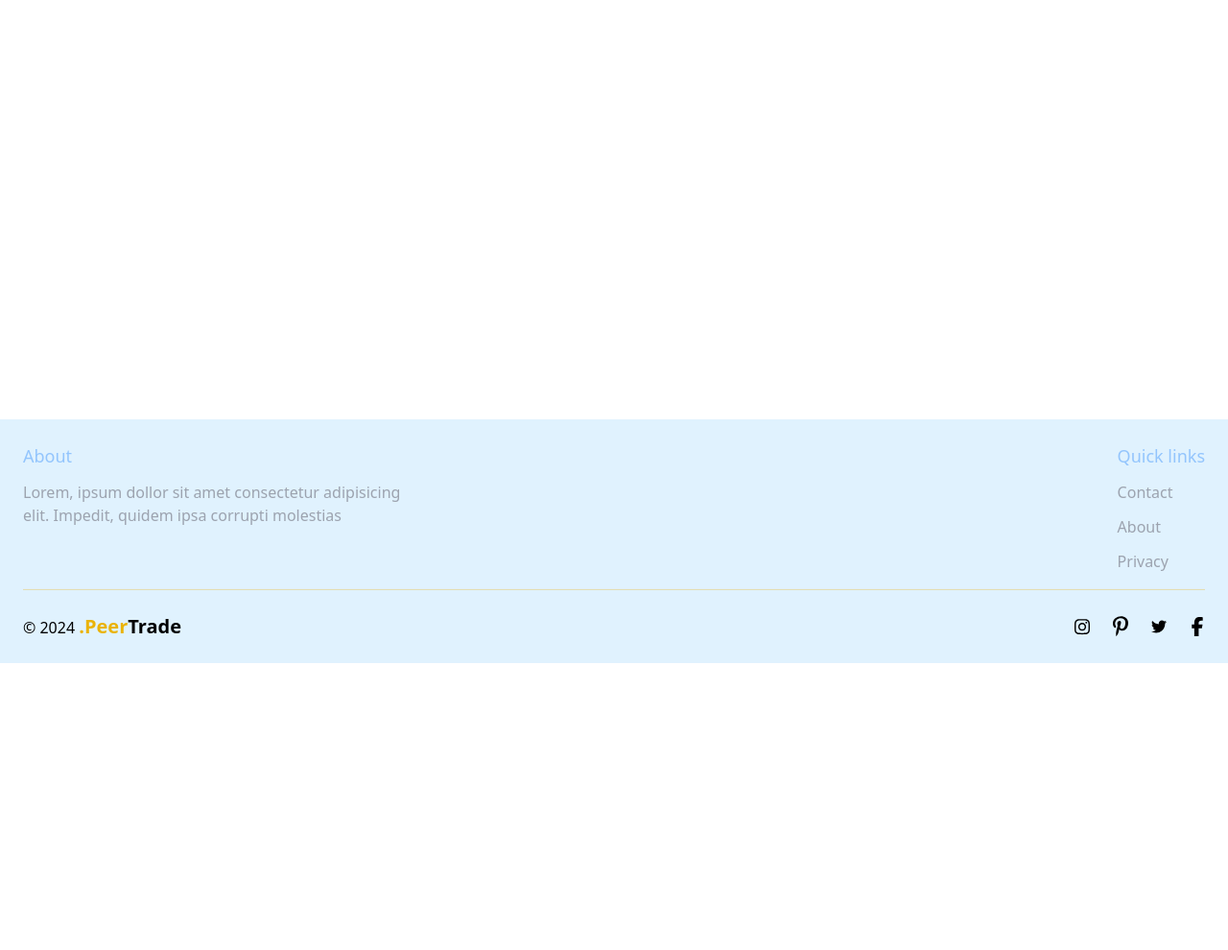
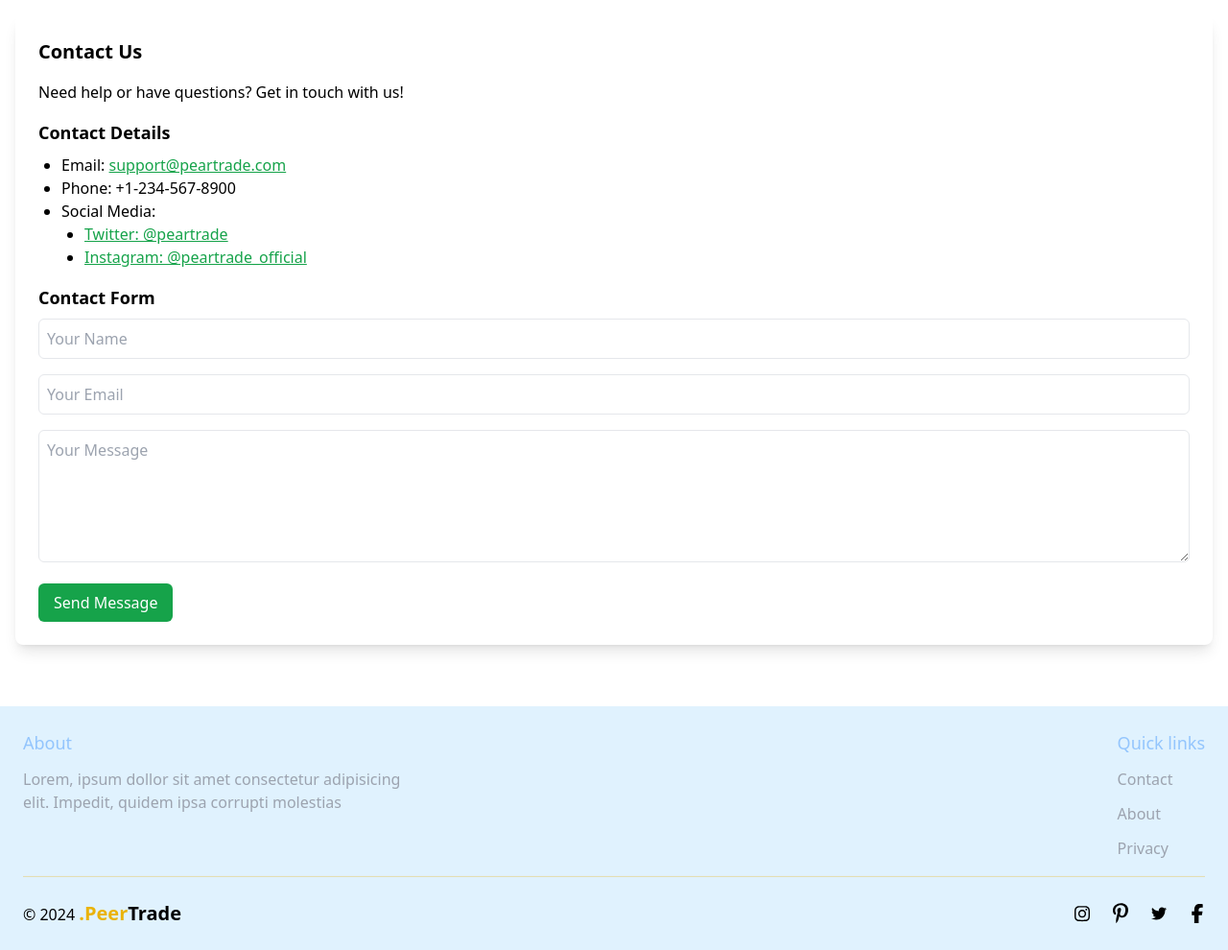
Before and after one commit to abimtad/PeerTrade, a Django app: page /contact/ in a window 1280 px wide. Shown: the part 109-1099 px from the top of the page at 96% size. Before the commit the page ends 800 px from the top, so only its background shows below. Run offline with Django 5.2, Linux system fonts and the light colour scheme; some libraries are stand-ins or nearby versions.

Commit message:
fix: add link to socials

```diff
--- a/core/templates/core/base.html
+++ b/core/templates/core/base.html
@@ -9,6 +9,7 @@
 		<meta name="viewport" content="width=device-width, initial-scale=1.0">
 		<title>{% block title %}{% endblock %} | PeerTrade</title>
 		<script src="https://cdn.tailwindcss.com"></script>
+		<link rel="icon" href="{% static 'images/favicon.svg' %}" type="image/svg+xml">
 		{% block header %}{% endblock %}
 	</head>
 	<body class="flex flex-col min-h-screen">
@@ -84,7 +85,7 @@
 						<svg class="w-4 hover:text-blue-600 transition duration-300" fill="currentColor" xmlns="http://www.w3.org/2000/svg" viewBox="0 0 448 512"><!--!Font Awesome Free 6.7.2 by @fontawesome - https://fontawesome.com License - https://fontawesome.com/license/free Copyright 2024 Fonticons, Inc.--><path d="M224.1 141c-63.6 0-114.9 51.3-114.9 114.9s51.3 114.9 114.9 114.9S339 319.5 339 255.9 287.7 141 224.1 141zm0 189.6c-41.1 0-74.7-33.5-74.7-74.7s33.5-74.7 74.7-74.7 74.7 33.5 74.7 74.7-33.6 74.7-74.7 74.7zm146.4-194.3c0 14.9-12 26.8-26.8 26.8-14.9 0-26.8-12-26.8-26.8s12-26.8 26.8-26.8 26.8 12 26.8 26.8zm76.1 27.2c-1.7-35.9-9.9-67.7-36.2-93.9-26.2-26.2-58-34.4-93.9-36.2-37-2.1-147.9-2.1-184.9 0-35.8 1.7-67.6 9.9-93.9 36.1s-34.4 58-36.2 93.9c-2.1 37-2.1 147.9 0 184.9 1.7 35.9 9.9 67.7 36.2 93.9s58 34.4 93.9 36.2c37 2.1 147.9 2.1 184.9 0 35.9-1.7 67.7-9.9 93.9-36.2 26.2-26.2 34.4-58 36.2-93.9 2.1-37 2.1-147.8 0-184.8zM398.8 388c-7.8 19.6-22.9 34.7-42.6 42.6-29.5 11.7-99.5 9-132.1 9s-102.7 2.6-132.1-9c-19.6-7.8-34.7-22.9-42.6-42.6-11.7-29.5-9-99.5-9-132.1s-2.6-102.7 9-132.1c7.8-19.6 22.9-34.7 42.6-42.6 29.5-11.7 99.5-9 132.1-9s102.7-2.6 132.1 9c19.6 7.8 34.7 22.9 42.6 42.6 11.7 29.5 9 99.5 9 132.1s2.7 102.7-9 132.1z"/></svg>
 					</a>
 
-					<a href="#">
+					<a href="https://www.pinterest.com/tadesseabel26/" target="_blank">
 						<svg class="w-4 hover:text-blue-600 transition duration-300" fill="currentColor" xmlns="http://www.w3.org/2000/svg" viewBox="0 0 384 512"><!--!Font Awesome Free 6.7.2 by @fontawesome - https://fontawesome.com License - https://fontawesome.com/license/free Copyright 2024 Fonticons, Inc.--><path d="M204 6.5C101.4 6.5 0 74.9 0 185.6 0 256 39.6 296 63.6 296c9.9 0 15.6-27.6 15.6-35.4 0-9.3-23.7-29.1-23.7-67.8 0-80.4 61.2-137.4 140.4-137.4 68.1 0 118.5 38.7 118.5 109.8 0 53.1-21.3 152.7-90.3 152.7-24.9 0-46.2-18-46.2-43.8 0-37.8 26.4-74.4 26.4-113.4 0-66.2-93.9-54.2-93.9 25.8 0 16.8 2.1 35.4 9.6 50.7-13.8 59.4-42 147.9-42 209.1 0 18.9 2.7 37.5 4.5 56.4 3.4 3.8 1.7 3.4 6.9 1.5 50.4-69 48.6-82.5 71.4-172.8 12.3 23.4 44.1 36 69.3 36 106.2 0 153.9-103.5 153.9-196.8C384 71.3 298.2 6.5 204 6.5z"/></svg>
 					</a>
 
--- a/core/templates/core/contact.html
+++ b/core/templates/core/contact.html
@@ -2,4 +2,27 @@
 
 {% block title %}Contact{% endblock %}
 
-{% block content %}{% endblock %}
+{% block content %}
+<section id="contact-us" class="mb-12 bg-white p-6 rounded-lg shadow-lg">
+    <h2 class="text-xl font-bold mb-4">Contact Us</h2>
+    <p class="mb-4">Need help or have questions? Get in touch with us!</p>
+    <h3 class="text-lg font-semibold mb-2">Contact Details</h3>
+    <ul class="list-disc ml-6 mb-4">
+      <li>Email: <a href="mailto:support@peartrade.com" class="text-green-600 underline">support@peartrade.com</a></li>
+      <li>Phone: +1-234-567-8900</li>
+      <li>Social Media:
+        <ul class="list-disc ml-6">
+          <li><a href="https://twitter.com/peartrade" target="_blank" class="text-green-600 underline">Twitter: @peartrade</a></li>
+          <li><a href="https://instagram.com/peartrade_official" target="_blank" class="text-green-600 underline">Instagram: @peartrade_official</a></li>
+        </ul>
+      </li>
+    </ul>
+    <h3 class="text-lg font-semibold mb-2">Contact Form</h3>
+    <form class="space-y-4">
+      <input type="text" placeholder="Your Name" required class="w-full p-2 border rounded-md">
+      <input type="email" placeholder="Your Email" required class="w-full p-2 border rounded-md">
+      <textarea placeholder="Your Message" rows="5" required class="w-full p-2 border rounded-md"></textarea>
+      <button type="submit" class="bg-green-600 text-white py-2 px-4 rounded-md hover:bg-green-700">Send Message</button>
+    </form>
+  </section>
+{% endblock %}
--- a/core/templates/core/index.html
+++ b/core/templates/core/index.html
@@ -55,12 +55,12 @@
 	<div class="mt-6 px-6 py-12 bg-gray-100 rounded-xl">
 		<h1 id="hdr" class="mb-12 text-2xl text-center">{{ title }}</h1>
 
-		<div class="grid gird-cols-1 sm:grid-cols-2 md:grid-cols-3 gap-4">
+        <div class="grid grid-cols-3 sm:grid-cols-4 md:grid-cols-6 gap-5">
 			{% for item in items %}
 				<div class="border shadow rounded-xl bg-white">
 					<a href="{% url 'item:detail' item.id %}" class="block">
-						<div class="w-full h-68 bg-gray-200 overflow-hidden">
-							<img src="{{ item.image.url }}" alt="{{ image.name }}" class="w-full h-full object-cover">
+						<div class="bg-gray-200 overflow-hidden">
+							<img src="{{ item.image.url }}" alt="{{ image.name }}" class="w-full object-cover">
 						</div>
 						<div class="p-4">
 							<h2 class="text-2xl text-gray-800">{{ item.name }}</h2>
```
Also changed, not shown: core/templates/core/about.html (+18 -2 lines), core/templates/core/dashboard.html (+4 -4 lines), core/templates/core/privacy.html (+22 -2 lines).
